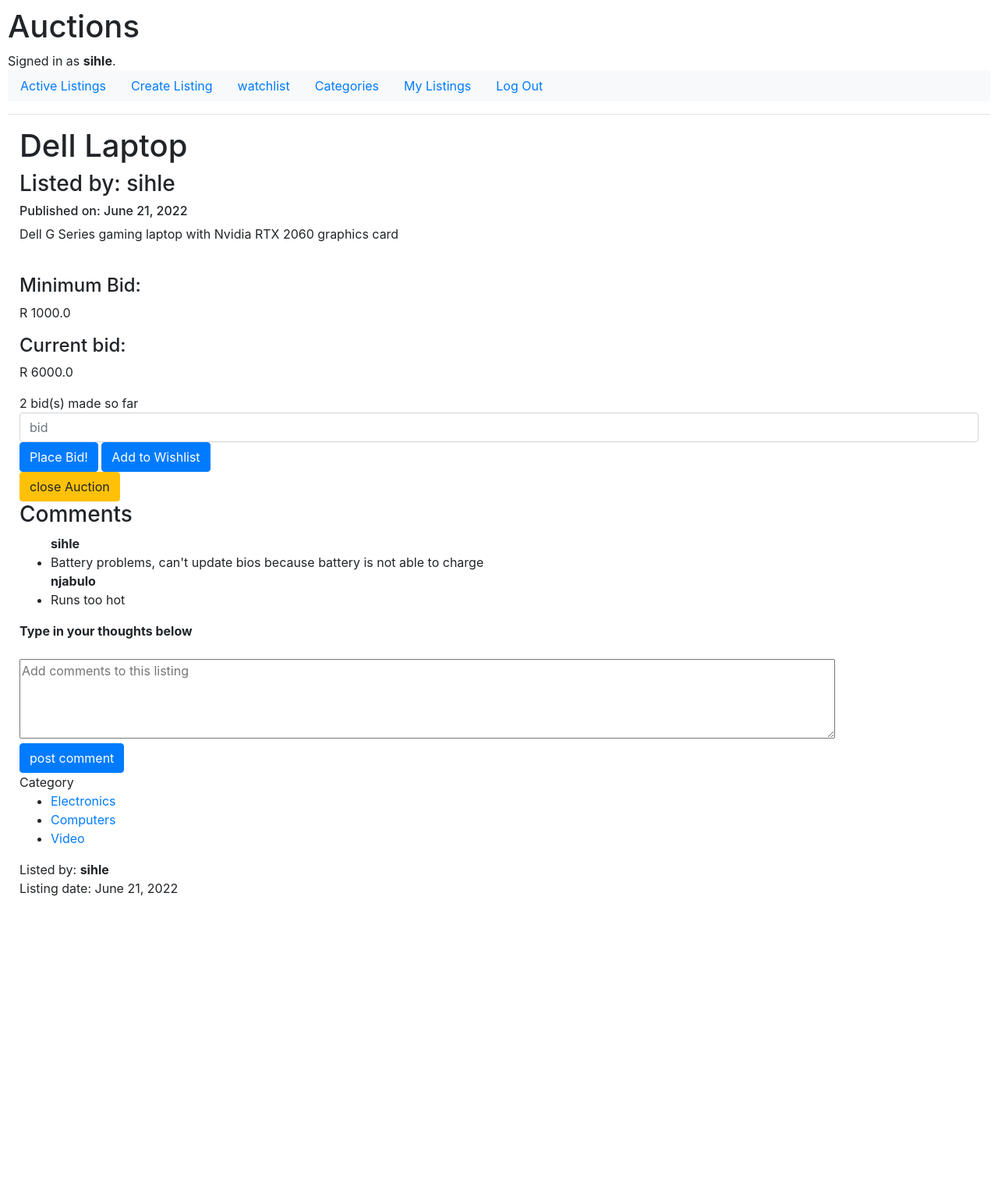
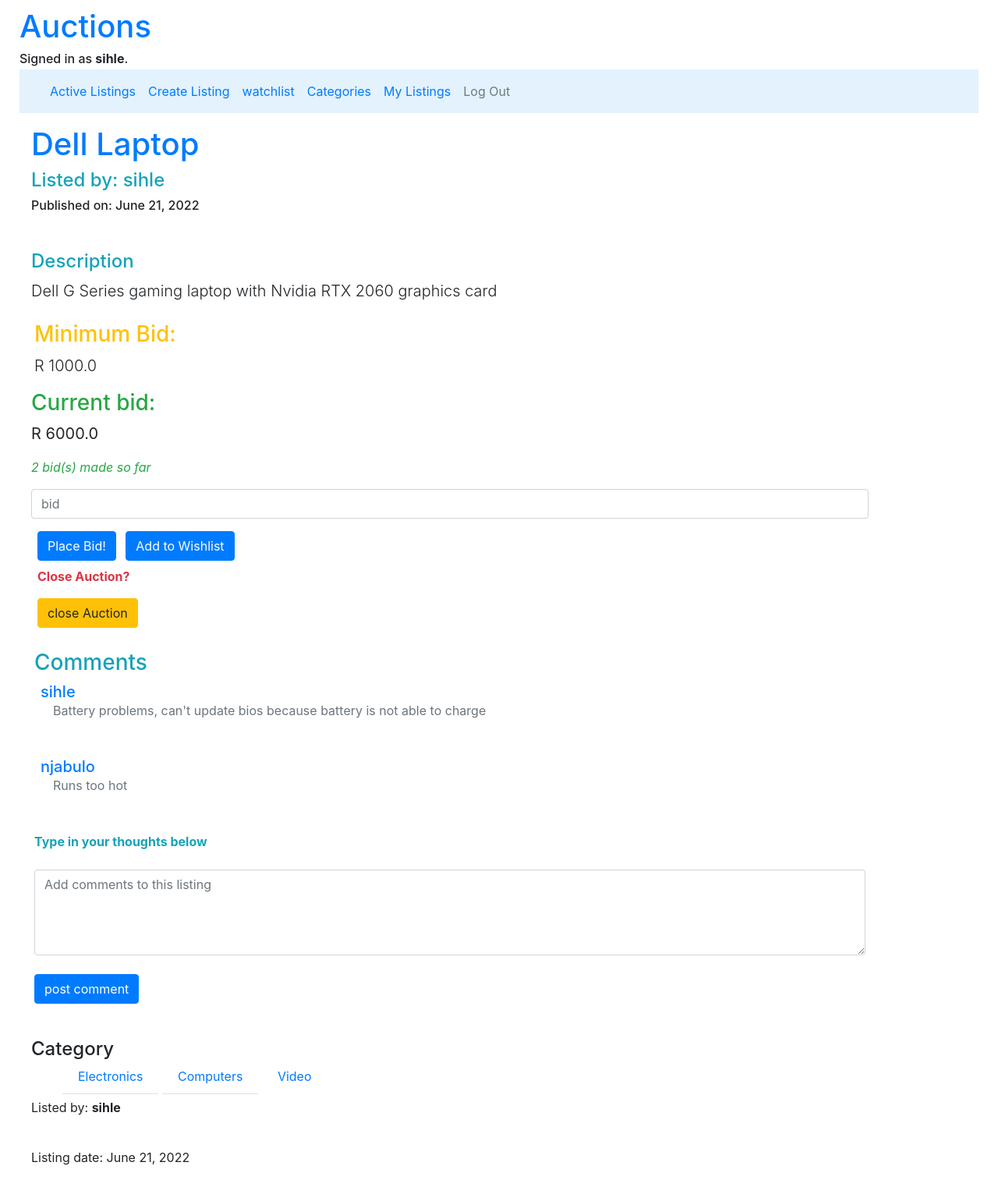
Before and after one commit to siphe-sihle/Commerce, a Django app: page /listings/1 in a window 1280 px wide. Shown: the whole page at 78% size. Before the commit the page ends 1149 px from the top, so only its background shows below. Run offline with Django 3.2, Linux system fonts and the light colour scheme; a user stored in the database is signed in; data comes from the database, SQL or seed files in the repository; both versions use the stored data as it was after the commit; some libraries are stand-ins or nearby versions.

Commit message:
Styled all pages using bootstrap css

```diff
--- a/auctions/templates/auctions/layout.html
+++ b/auctions/templates/auctions/layout.html
@@ -7,34 +7,43 @@
         <link rel="stylesheet" href="https://stackpath.bootstrapcdn.com/bootstrap/4.4.1/css/bootstrap.min.css" integrity="sha384-Vkoo8x4CGsO3+Hhxv8T/Q5PaXtkKtu6ug5TOeNV6gBiFeWPGFN9MuhOf23Q9Ifjh" crossorigin="anonymous">
         <link href="{% static 'auctions/styles.css' %}" rel="stylesheet">
     </head>
+
+    <div class="container-fluid">
         <body>
-        <h1>Auctions</h1>
+            <a href="{% url 'index' %}"><h1>Auctions</h1></a>
             <div>
                 {% if user.is_authenticated %}
-                Signed in as <strong>{{ user.username }}</strong>.
+                    <h6 class="mb-1">Signed in as <strong>{{ user.username }}</strong>.</h5>
                 {% else %}
                     Not signed in.
                 {% endif %}
             </div>
-        <ul class="nav bg-light">
+
+            <nav class="navbar navbar-expand-lg navbar-light" style="background-color: #e3f2fd;">
+                <div class="container-fluid">
+                  <button class="navbar-toggler" type="button" data-bs-toggle="collapse" data-bs-target="#navbarNav" aria-controls="navbarNav" aria-expanded="false" aria-label="Toggle navigation">
+                    <span class="navbar-toggler-icon"></span>
+                  </button>
+                  <div class="collapse navbar-collapse" id="navbarNav">
+                    <ul class="navbar-nav">
                         <li class="nav-item">
-                <a class="nav-link" href="{% url 'index' %}">Active Listings</a>
+                            <a class="nav-link text-primary" href="{% url 'index' %}">Active Listings</a>
                         </li>
                         {% if user.is_authenticated %}
                             <li class="nav-item">
-                    <a class="nav-link" href="{% url 'create' %}">Create Listing</a>
+                                <a class="nav-link text-primary" href="{% url 'create' %}">Create Listing</a>
                             </li>
                             <li class="nav-item">
-                    <a class="nav-link" href="{% url 'watchlist' %}">watchlist</a>
+                                <a class="nav-link text-primary" href="{% url 'watchlist' %}">watchlist</a>
                             </li>
 
                             <li class="nav-item">
-                    <a class="nav-link" href="{% url 'category' %}">Categories</a>
+                                <a class="nav-link text-primary" href="{% url 'category' %}">Categories</a>
                             </li>
 
                             <!-- Added Oct 2022-->
                             <li class="nav-item">
-                    <a class="nav-link" href="{% url 'mylistings' %}">My Listings</a>
+                                <a class="nav-link text-primary" href="{% url 'mylistings' %}">My Listings</a>
                             </li>
                             <li class="nav-item">
                                 <a class="nav-link" href="{% url 'logout' %}">Log Out</a>
@@ -42,15 +51,21 @@
 
                         {% else %}
                             <li class="nav-item">
-                    <a class="nav-link" href="{% url 'login' %}">Log In</a>
+                                <a class="nav-link text-primary" href="{% url 'login' %}">Log In</a>
                             </li>
                             <li class="nav-item">
-                    <a class="nav-link" href="{% url 'register' %}">Register</a>
+                                <a class="nav-link text-primary" href="{% url 'register' %}">Register</a>
                             </li>
                         {% endif %}
                     </ul>
-        <hr>
+                    <br>
+                  </div>
+                </div>
+              </nav>
+
             {% block body %}
             {% endblock %}
         </body>
+    </div>
+
 </html>
--- a/auctions/templates/auctions/listing.html
+++ b/auctions/templates/auctions/listing.html
@@ -2,44 +2,45 @@
 
 {% block body %}
 <div class="container-fluid">
-    <h1 class="display1"> {{listing.title}}</h2>
-        <h3>Listed by: {{listing.creator}}</h3>
+    <h1 class="display1 text-primary mt-3"> {{listing.title}}</h2>
+        <h4 class="text-info">Listed by: {{listing.creator}}</h3>
         <h6>Published on: {{listing.pub_date}}</h4>
-        <p> {{listing.description}}</p>
-        <br>
 
-        <div>
-            <h4>Minimum Bid: </h4>
-                <p>R {{minimum_bid}}</p>
+        <h4 class="text-info mt-5">Description</h4>
+        <p class="lead mb-4"> {{listing.description}}</p>
+
+        <div class="m-1">
+            <h3 class="text-warning">Minimum Bid: </h3>
+                <p class="lead">R {{minimum_bid}}</p>
         </div>
 
         <div>
-            <h4>Current bid: </h4>
-                <p>R {{current_bid}}</p>
-                <p4>{{count_offers}} bid(s) made so far</p4>
+            <h3 class="text-success">Current bid: </h3>
+                <p class="lead"><strong>R {{current_bid}}</strong></p>
+                <p class="text-success"><em>{{count_offers}} bid(s) made so far</em></p>
         </div>
 
         <!--Form section only shows up if the listing is still active/open and not closed-->
 
         {% if listing_activity == True %}
             <!-- Form section to allow logged in user to place a bid -->
-            <div>
+            <div class="input-group input-group-sm mb-3">
                 <form action="{% url 'listings' listing.id %}" method="post">
                     {% csrf_token %}
-                    <input type="number" id="{{user.id}}" name="creator" value="{{user.id}}" hidden>
-                    <input class="form-control" type="number" name="bid" placeholder="bid">
+                    <input class="form-control" type="number" id="{{user.id}}" name="creator" value="{{user.id}}" hidden>
+                    <input class="form-control mb-2" type="number" name="bid" placeholder="bid">
 
                     <!--showing success message-->
                     {% if messages %}
-                    <ul class="messages">
+                    <ul class="messages list-group-flush">
                         {% for message in messages %}
-                            <li {% if message.tags%} class="{{ message.tags }}" {% endif %}>{{message}}</li>
+                            <li {% if message.tags%} class="{{ message.tags }} list-group-item text-success" {% endif %}>{{message}}</li>
                         {% endfor %}
                     </ul>
                     {% endif %}
 
                     <!-- Using multiple submit buttons, one to bid, other to atdd item to watchlist. first button submits to the default URL-->
-                    <input class="btn btn-primary" type="submit" value="Place Bid!" id="bid" name="place">
+                    <input class="btn btn-primary m-2" type="submit" value="Place Bid!" id="bid" name="place">
                     <!--This button will post to the "watchlist" url using the formaction attribute to add a custom URL to submit data to-->
 
                     <!-- For this add/remove button, we need to check the watchlist status, whether the listing is the watchlist (true) or otherwise-->
@@ -51,27 +52,28 @@
 
                     {% if close_auction_btn == True %}
                         <div class="">
-                            <input id="close" class="btn btn-warning" type="submit" value="close Auction" name="close">
+                            <p class="text-danger ml-2"><strong>Close Auction?</strong></p><input id="close" class="btn btn-warning ml-2" type="submit" value="close Auction" name="close">
                         </div>
                     {% endif %}
                     <!--<input id="wishlist" class="btn btn-primary" type="submit" value="Add to Wishlist" name="wishlist">-->
 
                     <!-- Add ability for users to add comments -->
-                    <div>
-                        <h3>Comments</h3>
-                            <ul>
+                    <div class="my-4 p-1">
+                        <h3 class="display text-info">Comments</h3>
+                            <div class="list-group ml-2">
                                 {% for comment in comments %}
-                                    <div class="comment_username">
-                                        <strong>{{comment.commented_by}}</strong>
+                                    <div class="d-flex w-100 justify-content-between">
+                                        <h5 class="mb-0 text-primary">{{comment.commented_by}}</h5>
                                     </div>
-                                    <li>{{comment.description}}</li>
+
+                                    <p class="mb-5 pl-3 text-secondary">{{comment.description}}</p>
                                 {% empty %}
-                                <li>No comments posted for this listing</li>
+                                <p class="mb-1 text-secondary">No comments posted for this listing</p>
                                 {% endfor %}
-                            </ul>
+                            </div>
                         <!-- Text Area for comments -->
-                        <p><label for="add_comments"><strong>Type in your thoughts below</strong></label></p>
-                        <textarea id="add_comments" name="add_comments" rows="4" cols="100" placeholder="Add comments to this listing"></textarea>
+                        <p class="text-info"><label for="add_comments"><strong>Type in your thoughts below</strong></label></p>
+                        <textarea id="add_comments" name="add_comments" rows="4" cols="100" placeholder="Add comments to this listing" class="form-control"></textarea>
                         <br>
                         <input type="submit" id="comment" class="btn btn-primary" value="post comment" name="comment">
                     </div>
@@ -93,10 +95,10 @@
 
 
         <div>
-            Category
-            <ul>
+            <h4 class="mb-2">Category</h6>
+            <ul class="list-group-flush">
                 {% for cat in categories %}
-                    <li><a href="{% url 'filtered' cat.id %}">{{cat.name}}</a></li>
+                    <li class="list-group-item d-inline mt-3"><a href="{% url 'filtered' cat.id %}">{{cat.name}}</a></li>
                     {% empty %}
                     <li>No Categories Listed</li>
                 {% endfor %}
@@ -104,9 +106,9 @@
         </div>
 
         <div>
-            <p3>Listed by: <strong>{{listing.creator}}</strong></p3>
+            <p>Listed by: <strong>{{listing.creator}}</strong></p>
             <br>
-            <p4>Listing date: {{listing.pub_date}}</p4>
+            <p>Listing date: {{listing.pub_date}}</p>
         </div>
 </div>
 
```
Also changed, not shown: auctions/templates/auctions/category.html (+11 -6 lines), auctions/templates/auctions/create.html (+10 -7 lines), auctions/templates/auctions/index.html (+6 -6 lines), auctions/templates/auctions/mylistings.html (+11 -10 lines), auctions/templates/auctions/watchlist.html (+12 -10 lines), db.sqlite3. Lines whose indentation alone changed are shown as unchanged.
